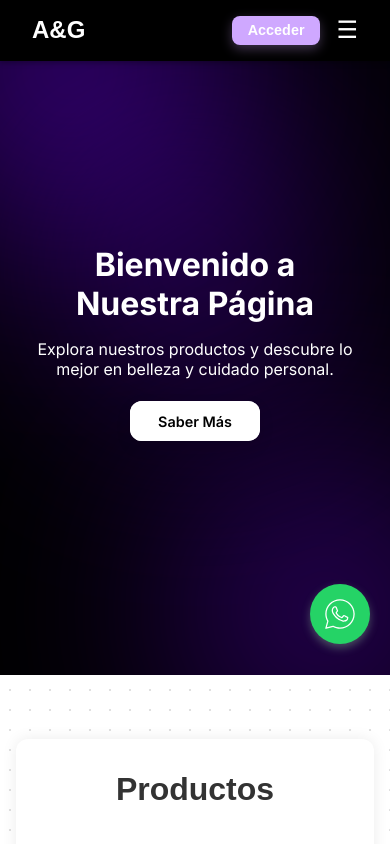
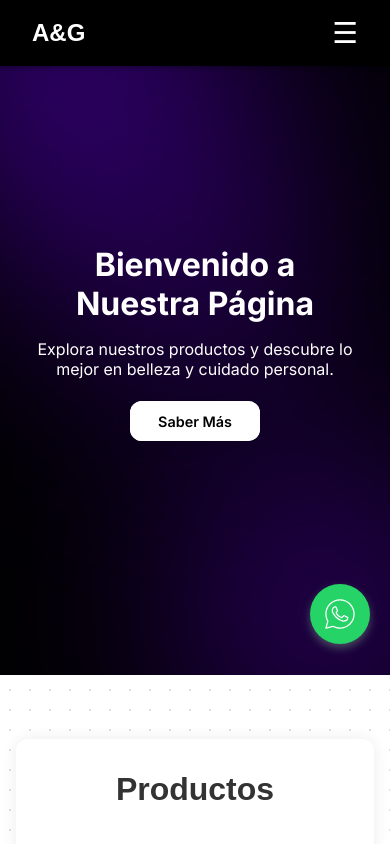
Before and after one commit to daniels-py/interface, a React (Vite) app in the folder agpanel/: page / in a window 390 px wide. Shown: the top 844 px of the page. Built offline with nearby package versions, Linux system fonts and the light colour scheme.

Commit message:
styles: header responsive nuevas rutas

```diff
--- a/agpanel/src/App.jsx
+++ b/agpanel/src/App.jsx
@@ -1,6 +1,6 @@
 import { Routes, Route } from 'react-router-dom';
 import Home from './pages/Home/Home';
-import Login from './pages/Login';
+import Login from './pages/Login/Login';
 import Register from './pages/Register';
 import Dashboard from './pages/Dashboard';
 
--- a/agpanel/src/components/Header/Header.css
+++ b/agpanel/src/components/Header/Header.css
@@ -1,3 +1,4 @@
+/* --- Estilos generales del header --- */
 .header {
   background-color: #000;
   color: white;
@@ -18,14 +19,12 @@
   color: white;
 }
 
-
+/* --- Navegación en escritorio --- */
 .nav {
-  flex: 1;
   display: flex;
-  justify-content: center; /* Centra horizontalmente */
-  align-items: center;    /* Centra verticalmente */
-  gap: 2.5rem;            /* Espaciado entre los enlaces */
-  height: 100%;           /* Asegura que ocupe toda la altura del header */
+  justify-content: center;
+  align-items: center;
+  gap: 2.5rem;
 }
 
 .nav-link {
@@ -39,12 +38,7 @@
   color: #cfa8ff;
 }
 
-.actions {
-  display: flex;
-  align-items: center;
-  gap: 1rem;
-}
-
+/* --- Botón de login --- */
 .login-button {
   background: #cfa8ff;
   color: #ffffff;
@@ -62,37 +56,57 @@
   transform: scale(1.05);
 }
 
+/* --- Icono del menú (solo se muestra en responsive) --- */
 .menu-toggle {
   display: none;
-  font-size: 1.5rem;
+  font-size: 1.8rem;
   cursor: pointer;
   color: white;
+  transition: transform 0.3s ease;
 }
 
-/* Responsive */
+.actions {
+  display: flex;
+  align-items: center;
+  gap: 1rem;
+}
+
+/* --- Responsive: Estilos para pantallas pequeñas --- */
 @media (max-width: 768px) {
   .nav {
     position: absolute;
-    top: 70px;
+    top: 100%;
     left: 0;
+    width: 100%;
     flex-direction: column;
     align-items: center;
     background-color: #000;
-    width: 100%;
     padding: 1rem 0;
+    gap: 1.5rem;
     display: none;
+    opacity: 0;
+    transform: translateY(-10px);
+    transition: all 0.3s ease;
+    box-shadow: 0 5px 15px rgba(0, 0, 0, 0.2);
   }
 
   .nav.open {
     display: flex;
+    opacity: 1;
+    transform: translateY(0);
   }
 
   .menu-toggle {
     display: block;
   }
 
-  .login-button {
-    padding: 0.4rem 1rem;
-    font-size: 0.9rem;
+  .actions .login-button {
+    display: none; /* Oculta el botón de login en header, ya está en el menú */
+  }
+
+  .nav .login-button {
+    display: block;
+    padding: 0.5rem 1.5rem;
+    font-size: 1rem;
   }
 }
```
Also changed, not shown: agpanel/src/pages/Login/Login.jsx (renamed from agpanel/src/pages/Login.jsx, +3 -6 lines), agpanel/src/pages/Login/Login.css (renamed from agpanel/src/pages/Login.css).
